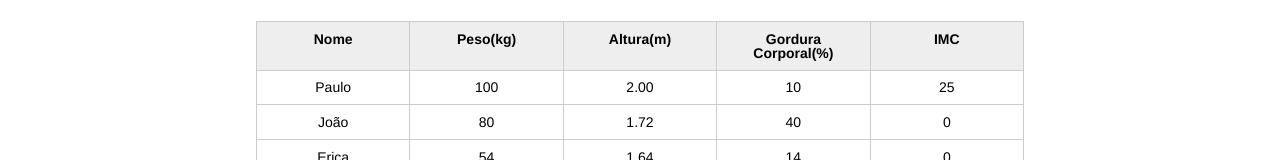
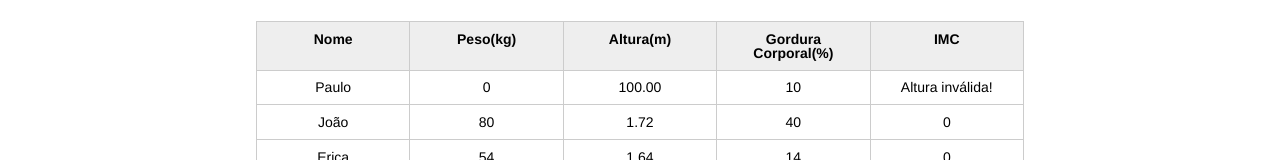
Before and after one commit to itarocks/ApiJavascript, a plain HTML site: page index.html in a window 1280 px wide. Shown: the part 120-280 px from the top of the page. Drawn offline with Linux system fonts and the light colour scheme.

Commit message:
Aula Variaveis e operadores

```diff
--- a/index.html
+++ b/index.html
@@ -31,8 +31,8 @@
 					<tbody id="tabela-pacientes">
 						<tr class="paciente" id="primeiro-paciente" >
 							<td class="info-nome">Paulo</td>
-							<td class="info-peso">100</td>
-							<td class="info-altura">2.00</td>
+							<td class="info-peso">0</td>
+							<td class="info-altura">100.00</td>
 							<td class="info-gordura">10</td>
 							<td class="info-imc">0</td>
 						</tr>
--- a/js/principal.js
+++ b/js/principal.js
@@ -13,10 +13,27 @@ console.log(tdPeso.textContent);
 var tdAltura = paciente.querySelector(".info-altura");
 var altura  = tdAltura.textContent;
 
-
-
-var imc = peso / (altura  * altura);
-console.log('O valor do IMC é ' + imc );
+var pesoEhValido = true;
+var alturaEhValida = true;
 
 var tdImc = paciente.querySelector(".info-imc");
+
+if(peso <= 0 || peso >=1000 ){
+	console.log("Peso Inválido");
+	tdImc.textContent = "Peso inválida!";
+	pesoEhValido = false;
+}
+
+if (altura < 0 || altura > 3.00) {
+    console.log("Altura inválida");
+    tdImc.textContent = "Altura inválida!";
+    alturaEhValida = false;
+}
+
+if(pesoEhValido && alturaEhValida){
+
+	var imc = peso / (altura  * altura);
+console.log('O valor do IMC é ' + imc );
 tdImc.textContent = imc;
+
+}
```
